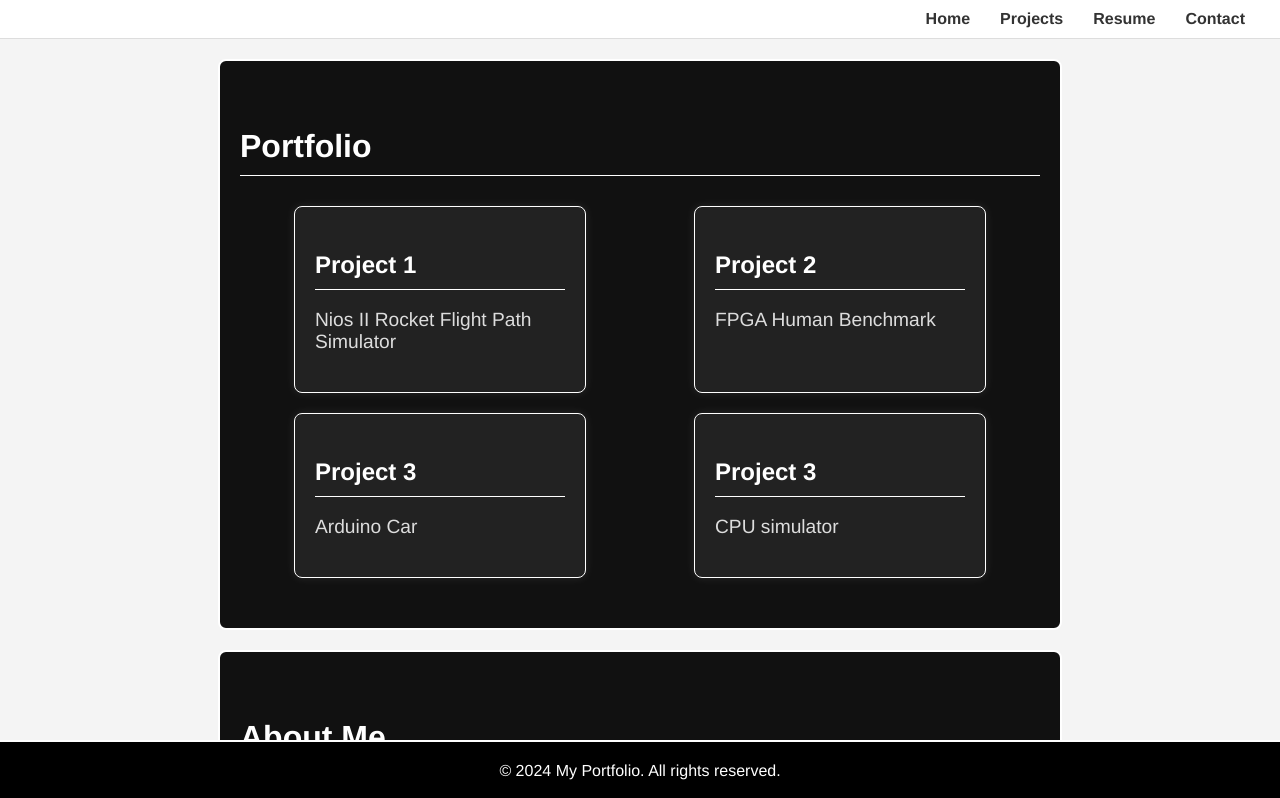
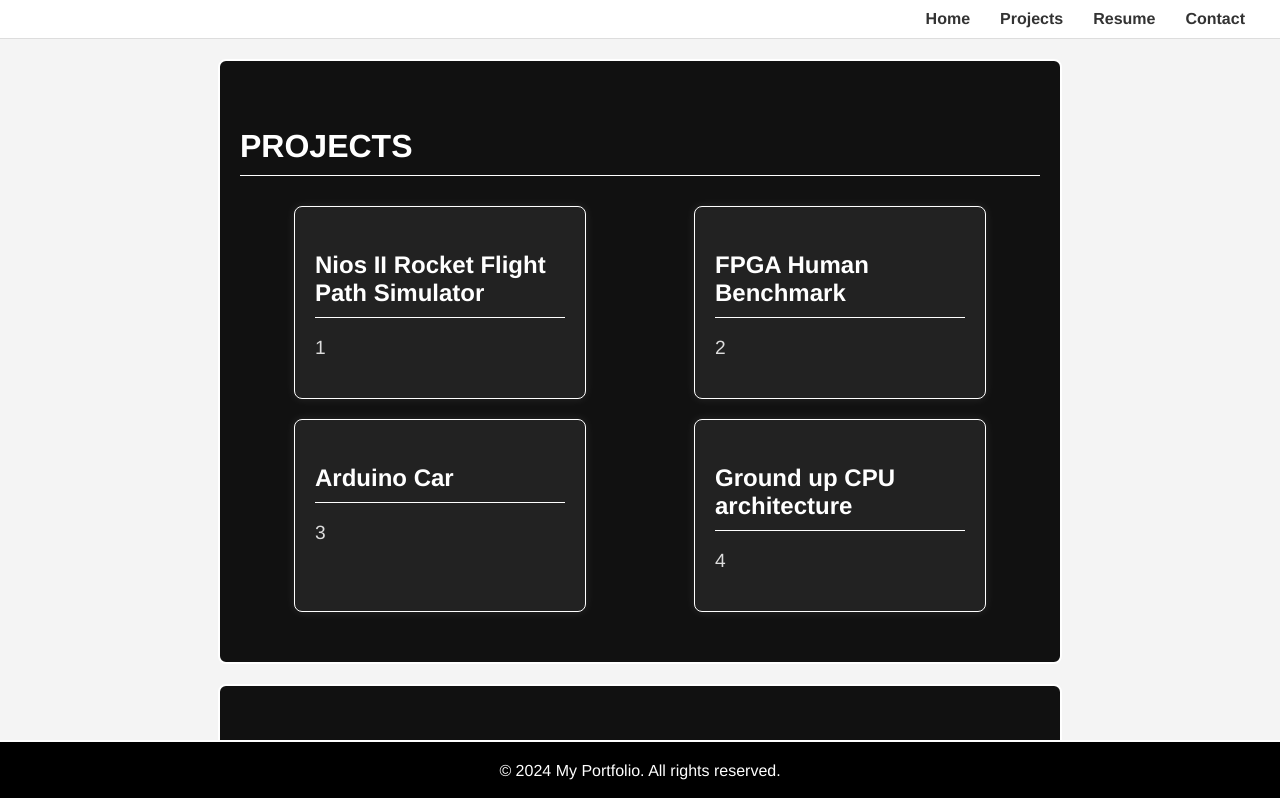
Before and after one commit to DarsanQi/darsanqi.github.io, a React (Create React App) app in the folder my-app/: page / in a window 1280 px wide. Shown: the top 798 px of the page. Built offline with nearby package versions, Linux system fonts and the light colour scheme.

Commit message:
fixed the projects page, THIS IS COMPLETELY WORKING BEFORE INSTALLING ROUTER DOM

```diff
--- a/my-app/package.json
+++ b/my-app/package.json
@@ -8,7 +8,7 @@
     "@testing-library/user-event": "^13.5.0",
     "react": "^18.3.1",
     "react-dom": "^18.3.1",
-    "react-scripts": "5.0.1",
+    "react-scripts": "^5.0.1",
     "web-vitals": "^2.1.4"
   },
   "scripts": {
--- a/my-app/src/App.js
+++ b/my-app/src/App.js
@@ -1,7 +1,6 @@
-import logo from './logo.svg';
 import './App.css';
 import Header from './components/Header';
-import Portfolio from './components/Portfolio';
+import Portfolio from './components/Projects';
 import About from './components/About';
 import Contact from './components/Contact';
 import Footer from './components/Footer';
--- a/my-app/src/components/Contact.js
+++ b/my-app/src/components/Contact.js
@@ -4,7 +4,7 @@ const Contact = () => {
   return (
     <section id="contact">
       <h2>Contact</h2>
-      <p>If you would like to get in touch, please email me at <a href="mailto:example@example.com">example@example.com</a>.</p>
+      <p>If you would like to get in choob, please email me at <a href="mailto:example@example.com">example@example.com</a>.</p>
     </section>
   );
 }
--- a/my-app/src/components/Portfolio.js
+++ b/my-app/src/components/Projects.js
@@ -3,23 +3,23 @@ import React from 'react';
 const Portfolio = () => {
   return (
     <section id="projects">
-      <h2>Portfolio</h2>
+      <h2>PROJECTS</h2>
       <div className="projects">
         <div className="project">
-          <h3>Project 1</h3>
-          <p>Nios II Rocket Flight Path Simulator</p>
+          <h3>Nios II Rocket Flight Path Simulator</h3>
+          <p>1</p>
         </div>
         <div className="project">
-          <h3>Project 2</h3>
-          <p>FPGA Human Benchmark</p>
+          <h3>FPGA Human Benchmark</h3>
+          <p>2</p>
         </div>
         <div className="project">
-          <h3>Project 3</h3>
-          <p>Arduino Car</p>
+          <h3>Arduino Car</h3>
+          <p>3</p>
         </div>
         <div className="project">
-          <h3>Project 3</h3>
-          <p>CPU simulator</p>
+          <h3>Ground up CPU architecture</h3>
+          <p>4</p>
         </div>
       </div>
     </section>
```
Also changed, not shown: 1 other file (tests, documents, lock files or other folders).
